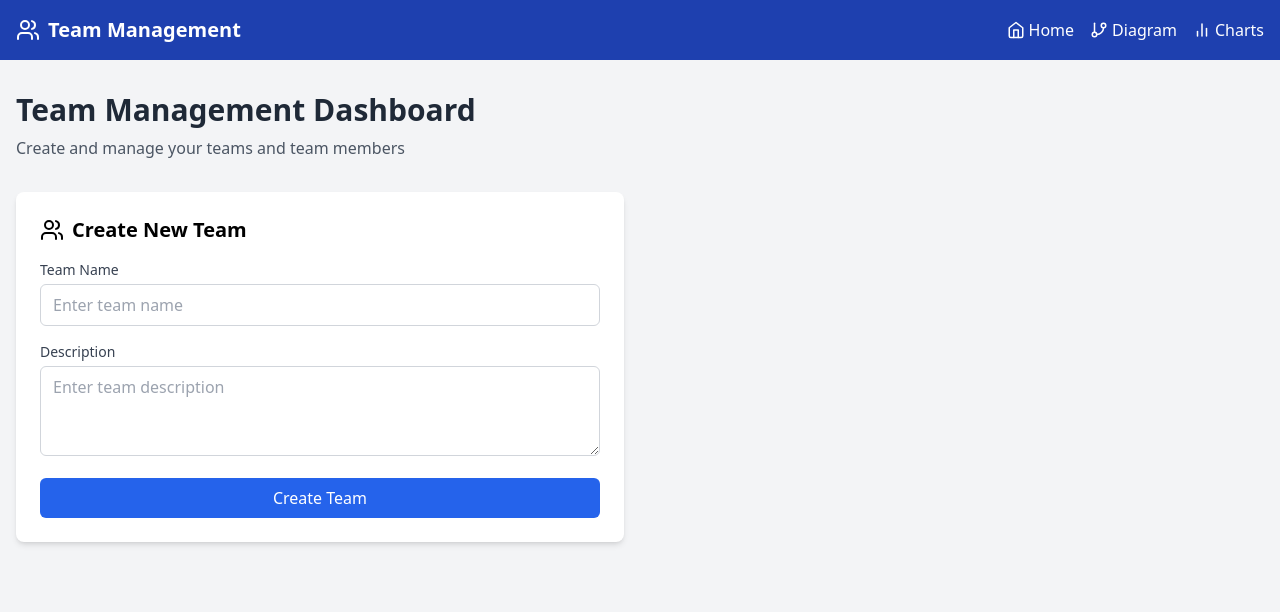
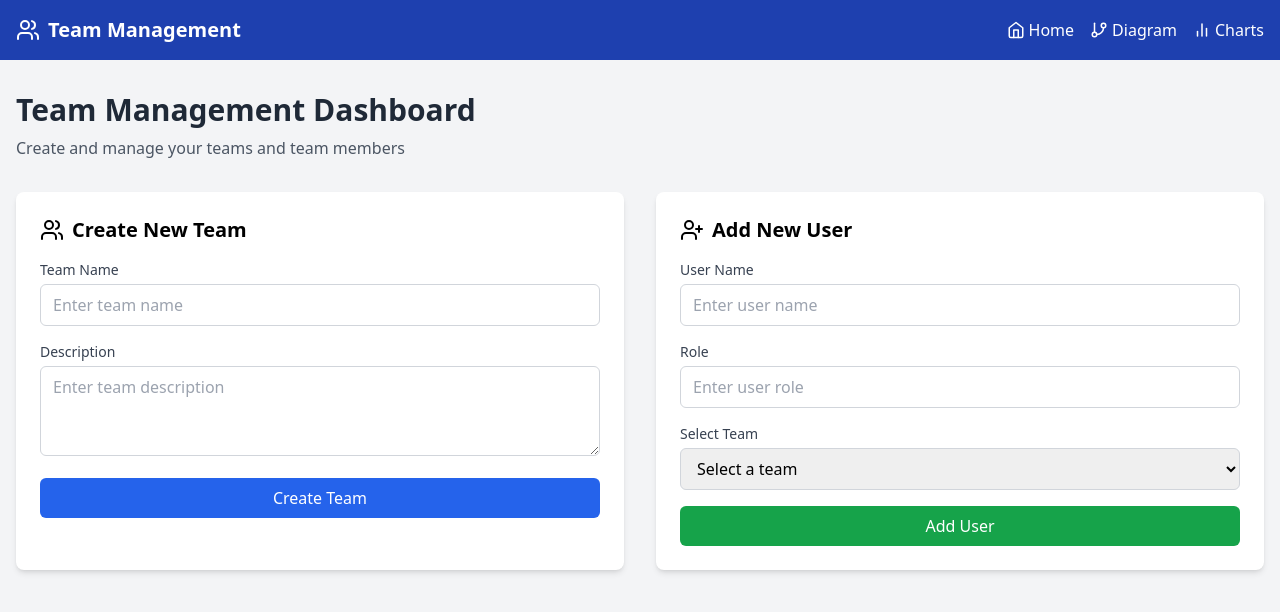
Before and after one commit to oguzhan-dev/dataflowx-case, a React (Vite) app: page / in a window 1280 px wide. Shown: the top 612 px of the page. Built offline with nearby package versions, Linux system fonts and the light colour scheme.

Commit message:
feat: add user form

```diff
--- /dev/null
+++ b/src/components/UserForm.tsx
@@ -0,0 +1,92 @@
+import React, {useState} from 'react';
+import {useAppContext} from '../context/AppContext';
+import {UserPlus} from 'lucide-react';
+
+const UserForm: React.FC = () => {
+    const {teams, addUser} = useAppContext();
+    const [name, setName] = useState<string>('');
+    const [role, setRole] = useState<string>('');
+    const [teamId, setTeamId] = useState<string>('');
+
+    const handleSubmit = (e: React.FormEvent) => {
+        e.preventDefault();
+        if (name.trim() === '' || teamId === '') return;
+
+        const newUser = {
+            id: Date.now().toString(),
+            name,
+            role,
+            teamId
+        };
+
+        addUser(newUser);
+        setName('');
+        setRole('');
+        setTeamId('');
+    };
+
+    return (
+        <div className="bg-white p-6 rounded-lg shadow-md">
+            <h2 className="text-xl font-semibold mb-4 flex items-center">
+                <UserPlus className="mr-2"/>
+                Add New User
+            </h2>
+            <form onSubmit={handleSubmit}>
+                <div className="mb-4">
+                    <label htmlFor="userName" className="block text-sm font-medium text-gray-700 mb-1">
+                        User Name
+                    </label>
+                    <input
+                        type="text"
+                        id="userName"
+                        value={name}
+                        onChange={(e) => setName(e.target.value)}
+                        className="w-full px-3 py-2 border border-gray-300 rounded-md focus:outline-none focus:ring-2 focus:ring-blue-500"
+                        placeholder="Enter user name"
+                        required
+                    />
+                </div>
+                <div className="mb-4">
+                    <label htmlFor="userRole" className="block text-sm font-medium text-gray-700 mb-1">
+                        Role
+                    </label>
+                    <input
+                        type="text"
+                        id="userRole"
+                        value={role}
+                        onChange={(e) => setRole(e.target.value)}
+                        className="w-full px-3 py-2 border border-gray-300 rounded-md focus:outline-none focus:ring-2 focus:ring-blue-500"
+                        placeholder="Enter user role"
+                    />
+                </div>
+                <div className="mb-4">
+                    <label htmlFor="teamSelect" className="block text-sm font-medium text-gray-700 mb-1">
+                        Select Team
+                    </label>
+                    <select
+                        id="teamSelect"
+                        value={teamId}
+                        onChange={(e) => setTeamId(e.target.value)}
+                        className="w-full px-3 py-2 border border-gray-300 rounded-md focus:outline-none focus:ring-2 focus:ring-blue-500"
+                        required
+                    >
+                        <option value="">Select a team</option>
+                        {teams.map((team) => (
+                            <option key={team.id} value={team.id}>
+                                {team.name}
+                            </option>
+                        ))}
+                    </select>
+                </div>
+                <button
+                    type="submit"
+                    className="w-full bg-green-600 text-white py-2 px-4 rounded-md hover:bg-green-700 transition duration-300"
+                >
+                    Add User
+                </button>
+            </form>
+        </div>
+    );
+};
+
+export default UserForm;
--- a/src/pages/HomePage.tsx
+++ b/src/pages/HomePage.tsx
@@ -1,5 +1,6 @@
 import React from 'react';
 import TeamForm from "../components/TeamForm.tsx";
+import UserForm from "../components/UserForm.tsx";
 
 const HomePage: React.FC = () => {
     return (
@@ -11,6 +12,7 @@ const HomePage: React.FC = () => {
 
             <div className="grid grid-cols-1 md:grid-cols-2 gap-8 mb-8">
                 <TeamForm/>
+                <UserForm/>
             </div>
         </div>
     );
```
